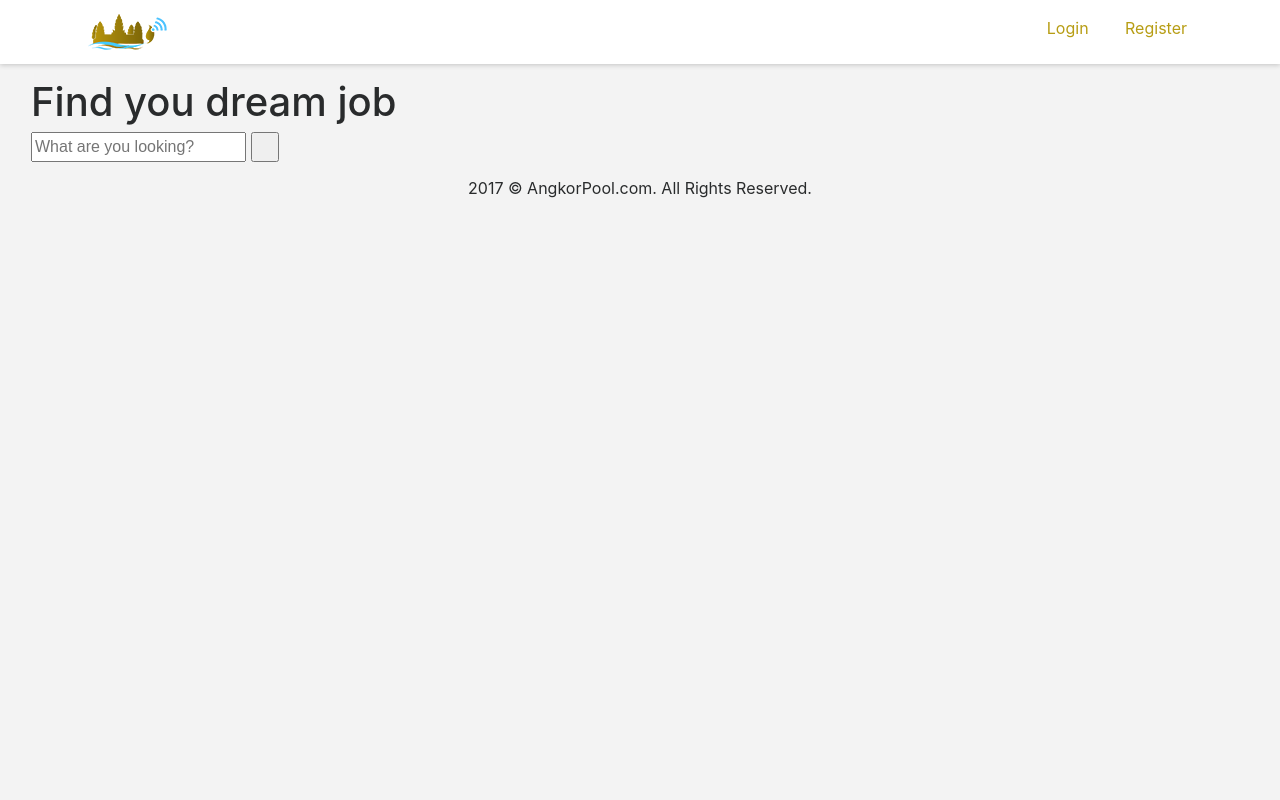
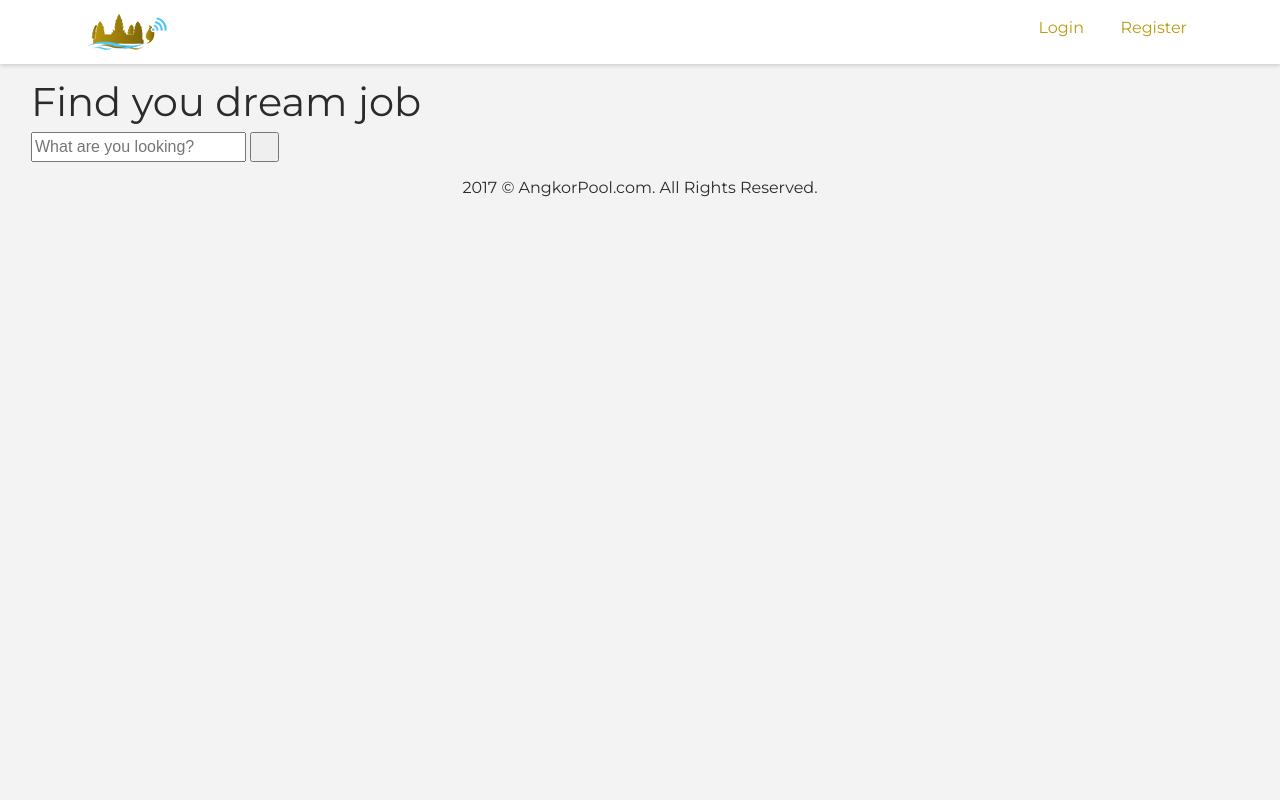
Before and after one commit to khanvuthy88/angkorpool, a Laravel app: page / in a window 1280 px wide. Run offline with Laravel 8, Linux system fonts and the light colour scheme; data that the repository does not hold is empty; style sheets or scripts are compiled from the project's sources; settings files or empty folders that the repository lacks are supplied; some web fonts are replaced.

Commit message:
Recompile asset and add "Montserrat".

```diff
--- a/resources/assets/sass/app.scss
+++ b/resources/assets/sass/app.scss
@@ -13,6 +13,7 @@ html{
 }
 
 body{
+    font-family: "Montserrat";
     min-height: 100%;
     overflow-x: hidden;
 }
@@ -54,7 +55,7 @@ body{
             }
 
             &:nth-child(3) {
-                margin-top: 7px;
+                margin-top: 8px;
             }
         }
     }
@@ -108,7 +109,7 @@ a.btn:focus.btn-secondary{
 
 #employee-search-job-dash{
     height: 200px;
-    background: url('storage/images/writing.jpg') no-repeat;
+    // background: url('images/writing.jpg') no-repeat;
     background-size: cover;
     background-position: 0 0;
     background-color: rgba(0,0,0,.1%);
--- a/resources/views/layout/master.blade.php
+++ b/resources/views/layout/master.blade.php
@@ -8,6 +8,7 @@
     <title>Angkor Pool</title>
 
     <!-- Bootstrap -->
+    <link rel="stylesheet" href="https://fonts.googleapis.com/css?family=Montserrat">
     <link rel="stylesheet" href="{{ url('css/font.css') }}">
     <link rel="stylesheet" href="{{ url('css/bootstrap.css') }}">
     <link rel="stylesheet" href="{{ url('css/bootstrap-datepicker.min.css') }}">
```
Also changed, not shown: public/css/app.css, public/js/app.js.
